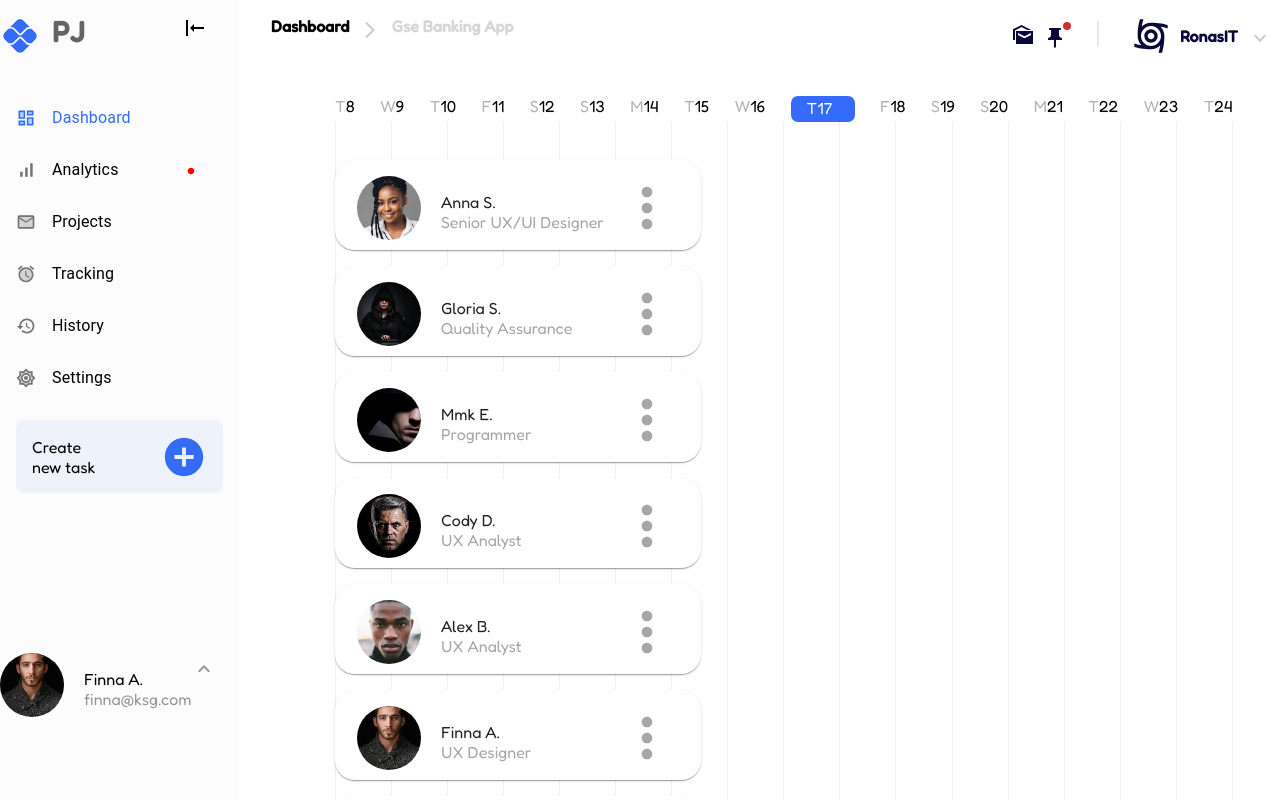
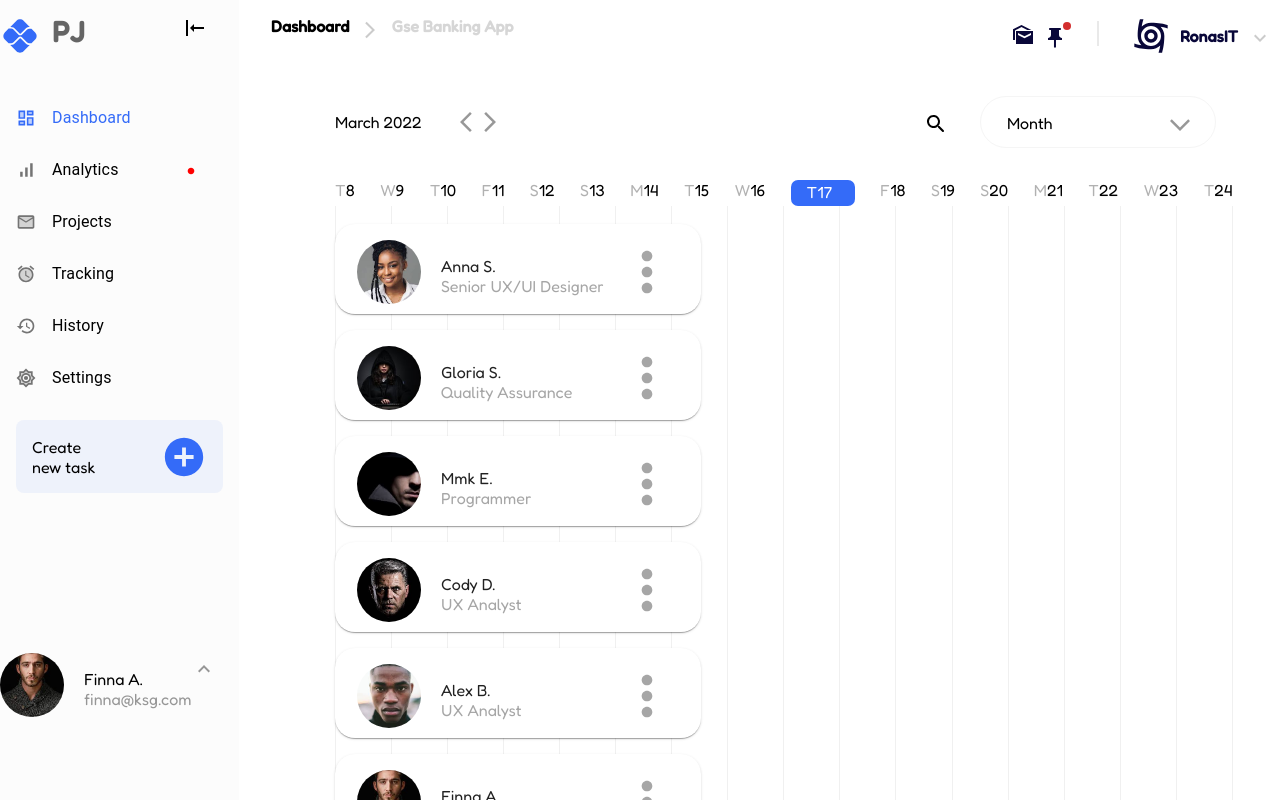
Before and after one commit to gloriaconcepto/sample-task-board, a React (Create React App) app: page / in a window 1280 px wide. Shown: the top 800 px of the page. Built offline with nearby package versions, Linux system fonts and the light colour scheme.

Commit message:
search month bar added

```diff
--- a/src/App.css
+++ b/src/App.css
@@ -181,6 +181,6 @@
 }
 .workers-cards-container{
   position:absolute;
-  top: 10rem;
+  top: 14rem;
   z-index: 10;
 }
--- a/src/components/dashboard/DashBoard.js
+++ b/src/components/dashboard/DashBoard.js
@@ -1,12 +1,31 @@
 import React, { memo, useEffect, useState, useContext } from "react";
 import MonthManager from "./MonthRow";
 import WorkerCard from "./WorkerCard";
-
+import { getMonthYear } from "../../utilities/dateFunctions";
+import ArrowForwardIosOutlinedIcon from "@mui/icons-material/ArrowForwardIosOutlined";
+import SearchRoundedIcon from "@mui/icons-material/SearchRounded";
 const DashboardManager = memo((props) => {
+    const monthYear = getMonthYear();
     useEffect(() => {}, []);
 
     return (
         <section>
+            <section style={{ display: "flex", marginBottom: "2rem" }}>
+                <section>
+                    <p>{monthYear}</p>
+                </section>
+                <section style={{ marginLeft: "2rem", paddingTop: "14px", opacity: 0.4 }}>
+                    <ArrowForwardIosOutlinedIcon sx={{ transform: "rotate(180deg)" }} />
+                    <ArrowForwardIosOutlinedIcon />
+                </section>
+                <section style={{ marginLeft: "auto", display: "flex" }}>
+                    <SearchRoundedIcon style={{ paddingRight: "2rem", paddingTop: "1rem" }} />
+                    <div style={{ width: "13rem", borderRadius: "29px", border: "1px solid whitesmoke", marginRight: "4rem", paddingLeft: "26px", paddingTop: "16px", display: "flex" }}>
+                        <span>Month</span>
+                        <ArrowForwardIosOutlinedIcon sx={{ transform: "rotate(90deg)", opacity: 0.4, marginLeft: "116px" }} />
+                    </div>
+                </section>
+            </section>
             <MonthManager />
             <WorkerCard />
         </section>
--- a/src/components/dashboard/MonthRow.js
+++ b/src/components/dashboard/MonthRow.js
@@ -1,4 +1,5 @@
 import React, { memo, useEffect, useState, useContext } from "react";
+import ArrowForwardIosOutlinedIcon from "@mui/icons-material/ArrowForwardIosOutlined";
 import { getDay, getDayName } from "../../utilities/dateFunctions";
 const MonthManager = memo((props) => {
     const [daysNums, setDaysNums] = useState([]);
@@ -33,6 +34,7 @@ const MonthManager = memo((props) => {
     return (
         <React.Fragment>
             <div className="month-calendar-container">
+
                 <section className="month-calendar-container-one">
                     {daysNums &&
                         daysNums.map((val, id) =>
--- a/src/utilities/dateFunctions.js
+++ b/src/utilities/dateFunctions.js
@@ -46,3 +46,11 @@ export const getDayName = (days, ispreviousDays) => {
     }
     return day;
 };
+
+export const getMonthYear = () => {
+    const date = new Date();
+    let month = date.getMonth();
+    let year = date.getFullYear();
+    const monthNames = ["January", "February", "March", "April", "May", "June", "July", "August", "September", "October", "November", "December"];
+    return `${monthNames[month]} ${year}`;
+};
```
